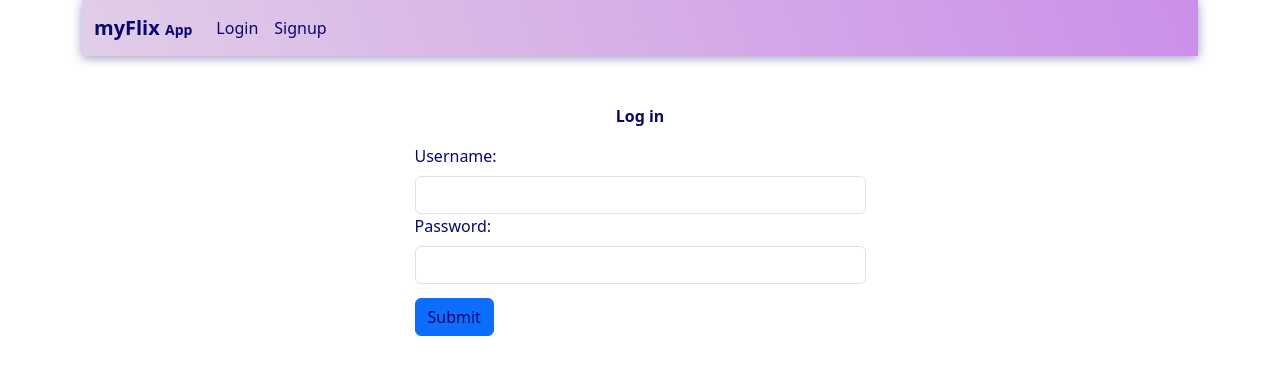
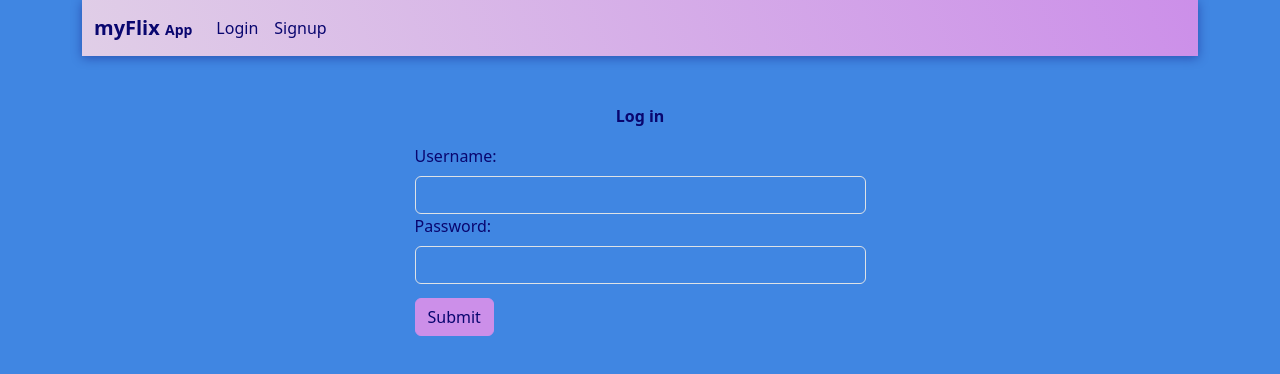
Before and after one commit to nastja4/myFlix-client, a React (Vite) app: page /login in a window 1280 px wide. Shown: the top 374 px of the page. Built offline with nearby package versions, Linux system fonts and the light colour scheme.

Commit message:
Adds edits in index.scss

```diff
--- a/src/index.scss
+++ b/src/index.scss
@@ -1,9 +1,8 @@
-@import '~bootstrap/scss/bootstrap.scss';
-
 $color: steelblue;
 $primary: /*rgb(204, 143, 233);*/ #CC8FE9;
 $body-bg: #4086E2;
 
+@import '~bootstrap/scss/bootstrap.scss';
 
 .my-flix {
   color: $color;
```
Also changed, not shown: 1 other file (tests, documents, lock files or other folders).
